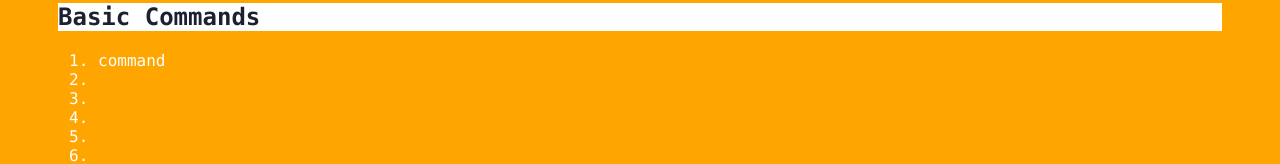
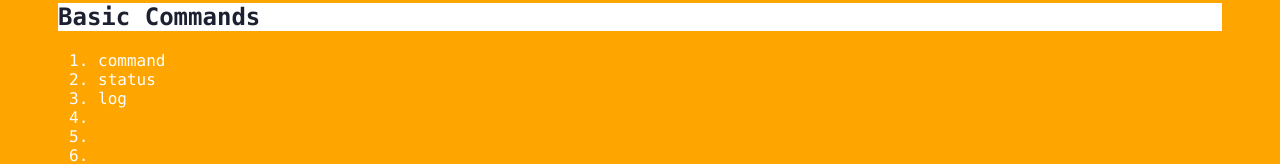
Before and after one commit to King-Nigh-T/git_learning, a plain HTML site: page index.html in a window 1280 px wide. Both pictures are taken after a click on the element "Basic Commands". Shown: the part 290-454 px from the top of the page. Drawn offline with Linux system fonts and the light colour scheme.

Commit message:
Add status and log

```diff
--- a/index.html
+++ b/index.html
@@ -30,8 +30,8 @@
             <div class="panel">
                 <ol>
                     <li>command</li>
-                    <li></li>
-                    <li></li>
+                    <li>status</li>
+                    <li>log</li>
                     <li></li>
                     <li></li>
                     <li></li>
```
